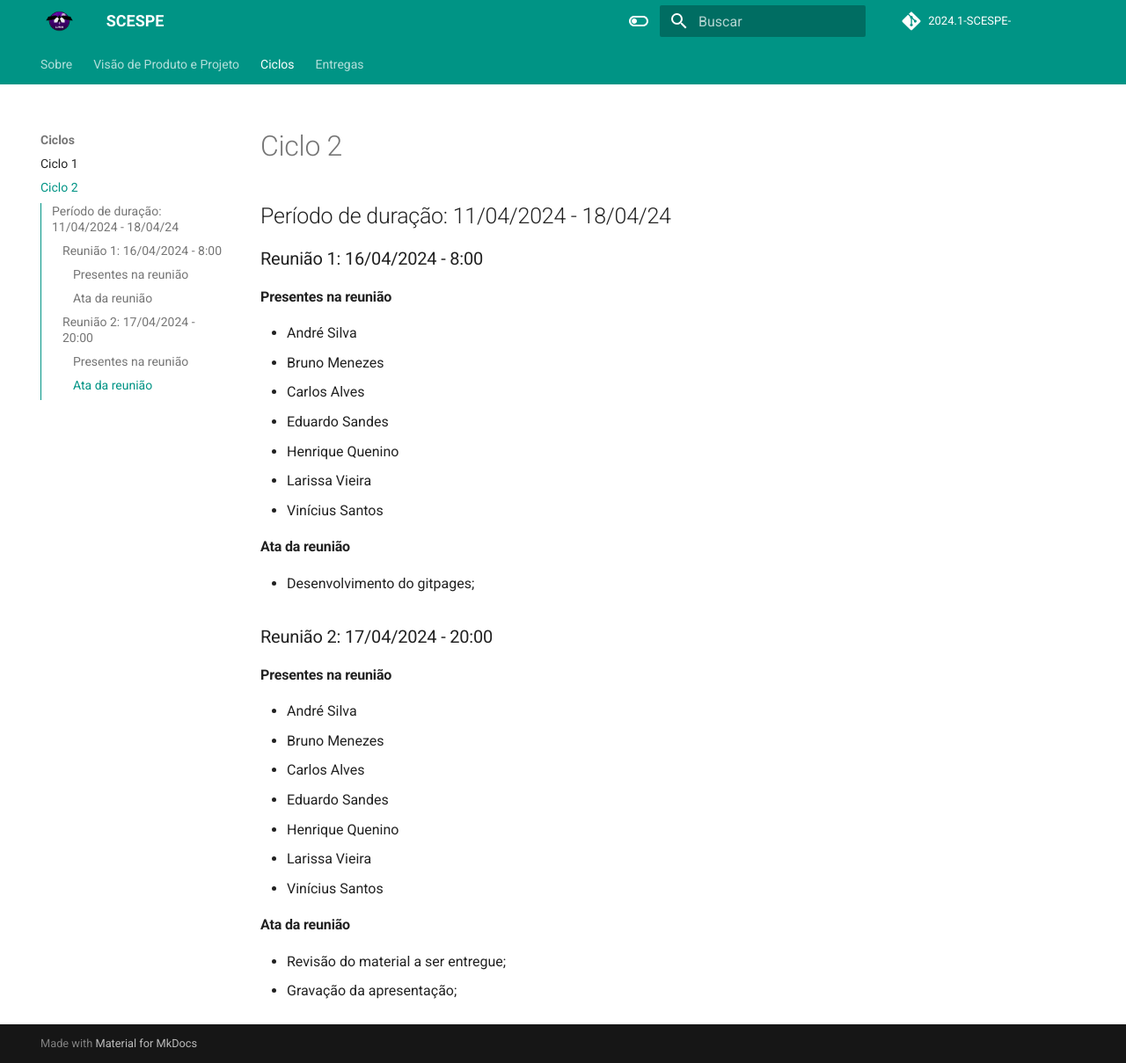
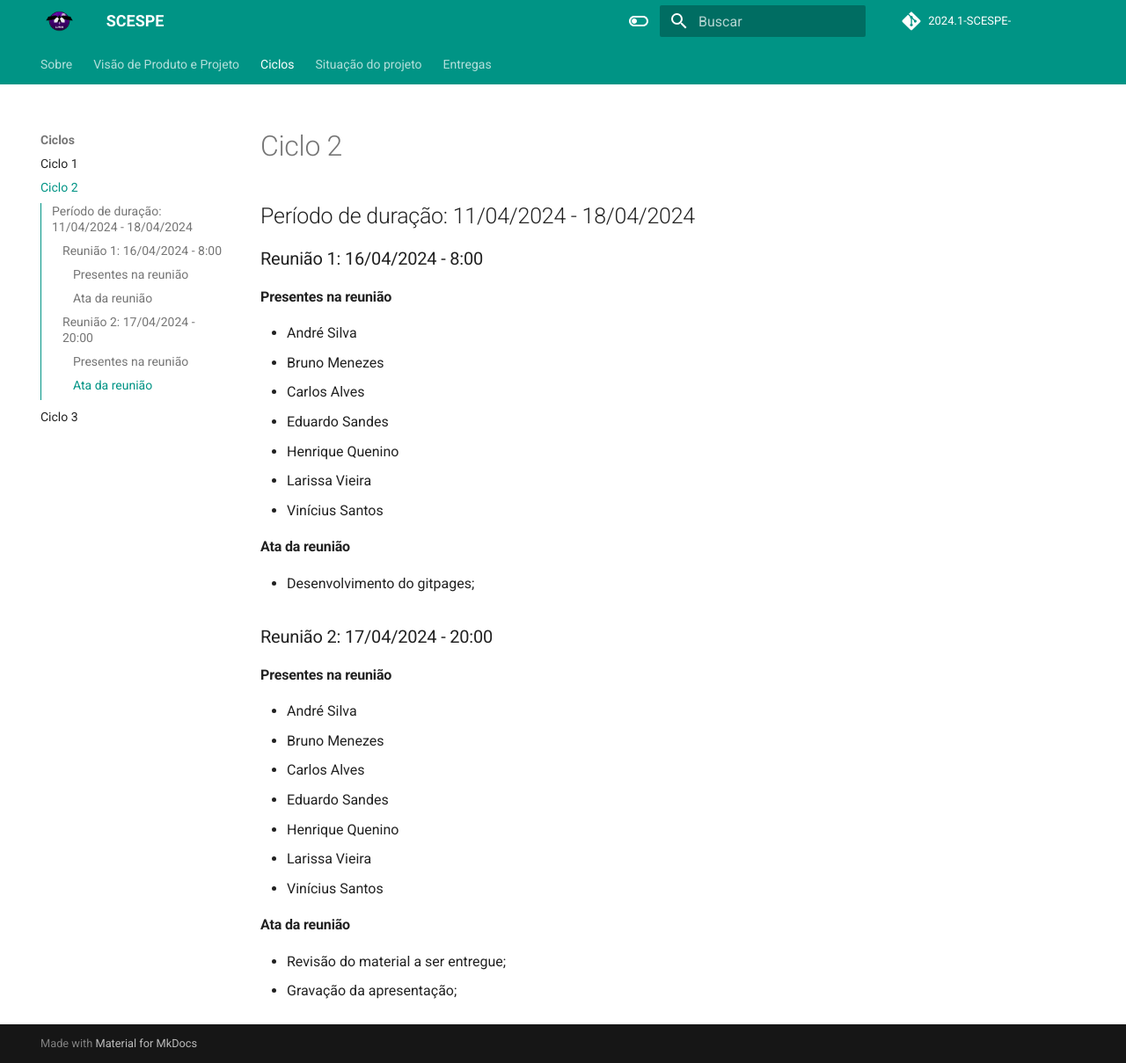
Before and after one commit to mdsreq-fga-unb/2024.1-SCESPE-, an MkDocs documentation site: the page built from docs/ciclos/ciclo2.md, in a window 1280 px wide and 1209 px high. Shown: the whole window at 88% size. Built offline with MkDocs 1.6.1 and Material for MkDocs 9.7.7, drawn with Linux system fonts in a browser that asks for light colours; comment, search, counter and statistics services are not loaded.

Commit message:
Conclusao da issue #5, adicao de nova ata de reuniao, adicao situacao do projeto

```diff
--- a/docs/ciclos/ciclo2.md
+++ b/docs/ciclos/ciclo2.md
@@ -1,6 +1,6 @@
 # Ciclo 2
 
-## Período de duração: 11/04/2024 - 18/04/24
+## Período de duração: 11/04/2024 - 18/04/2024
 
 ### Reunião 1: 16/04/2024 - 8:00
 
--- a/mkdocs.yml
+++ b/mkdocs.yml
@@ -40,6 +40,10 @@
   - Ciclos:
     - Ciclo 1: ciclos/ciclo1.md
     - Ciclo 2: ciclos/ciclo2.md
+    - Ciclo 3: ciclos/ciclo3.md
+
+  - Situação do projeto:
+    - Situação do projeto - 25/04/2024: situacao/situacao_25042024.md
 
   - Entregas:
     - Unidade 1:
```
Also changed, not shown: docs/ciclos/ciclo1.md (+1 -1 lines), docs/ciclos/ciclo3.md (added, +17 -0 lines), docs/situacao/situacao_25042024.md (added, +27 -0 lines), docs/visao_produto_projeto.md (+1 -0 lines).
